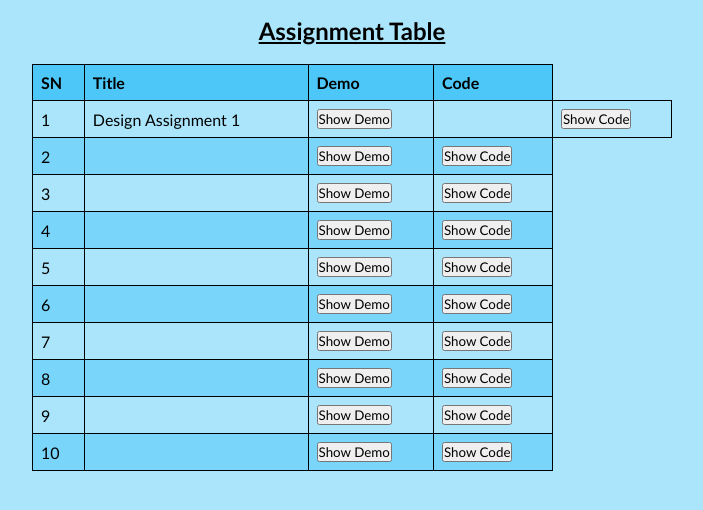
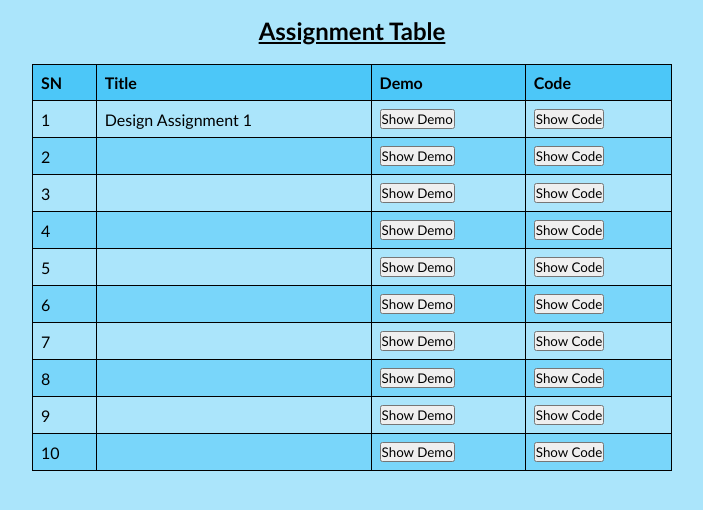
Before and after one commit to aashutosh98/aashutosh98.github.io, a plain HTML site: page index.html in a window 1280 px wide. Shown: the part 42-552 px from the top of the page, without its empty margins (288-991 px from the left). Drawn offline with Linux system fonts and the light colour scheme.

Commit message:
Update index.html

```diff
--- a/index.html
+++ b/index.html
@@ -24,7 +24,7 @@
         </td>
         <td>Design Assignment 1</td>
         <td> <a href="https://drive.google.com/drive/folders/1dhpHvKz-AK9XFaohRk-JPu0zS_aRP0p-"><input type="button" value="Show Demo"></a></td>
-       <td><a href="https://drive.google.com/drive/folders/1dhpHvKz-AK9XFaohRk-JPu0zS_aRP0p-"><td><input type="button" value="Show Code" ></a></td>
+       <td><a href="https://drive.google.com/drive/folders/1dhpHvKz-AK9XFaohRk-JPu0zS_aRP0p-"><input type="button" value="Show Code" ></a></td>
       </tr>
        <tr>
         <td>
```
